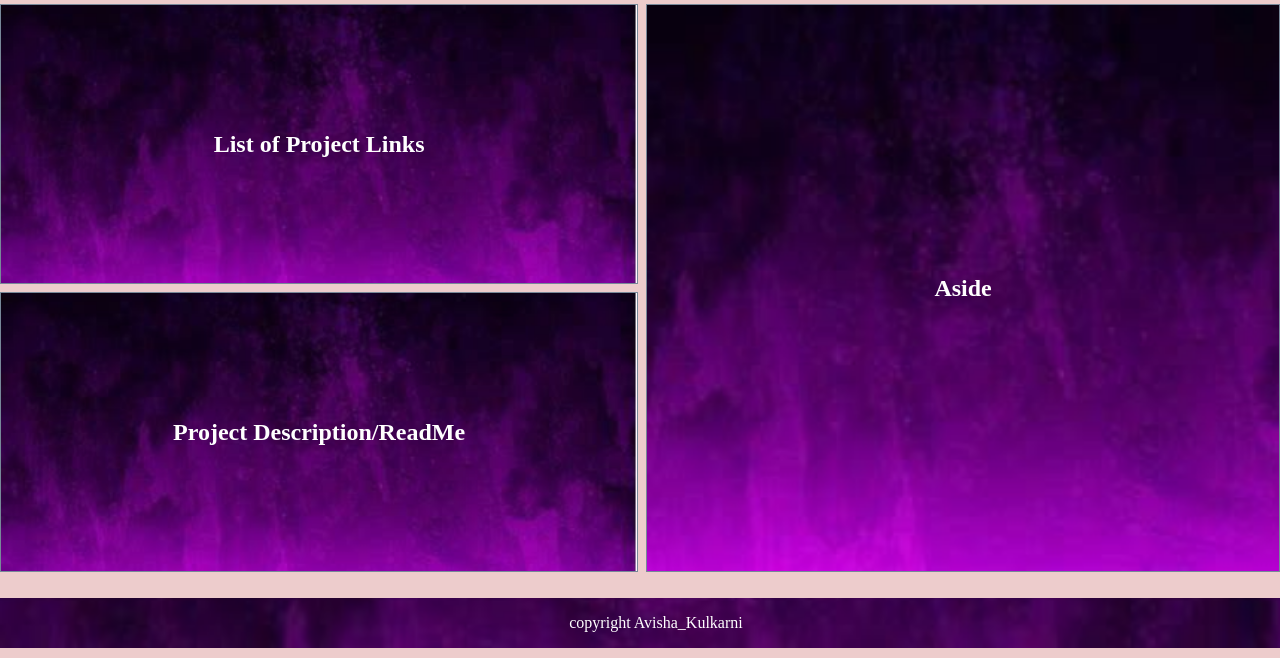
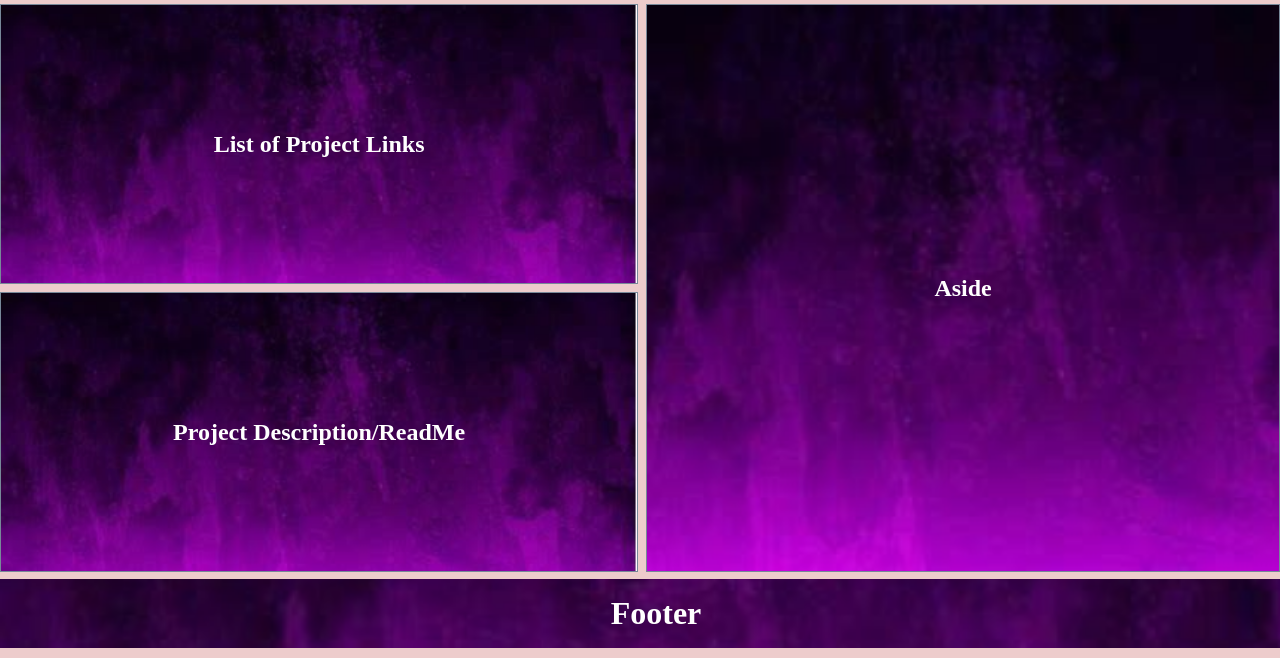
Before and after one commit to AvishaKulkarni/html_responsive_layout, a plain HTML site: page Layout1/index.html in a window 1280 px wide. Shown: the part 142-800 px from the top of the page. Drawn offline with Linux system fonts and the light colour scheme.

Commit message:
text edited

```diff
--- a/Layout1/index.html
+++ b/Layout1/index.html
@@ -38,7 +38,10 @@
         </aside>
     </main>
     <footer>
-        copyright Avisha_Kulkarni
+       <h1>
+        Footer
+       </h1>
     </footer>
+
   </body>
 </html>
```
